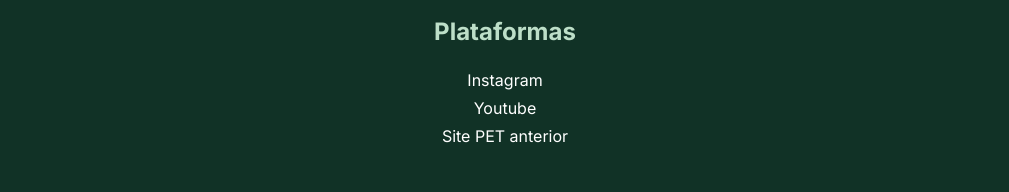
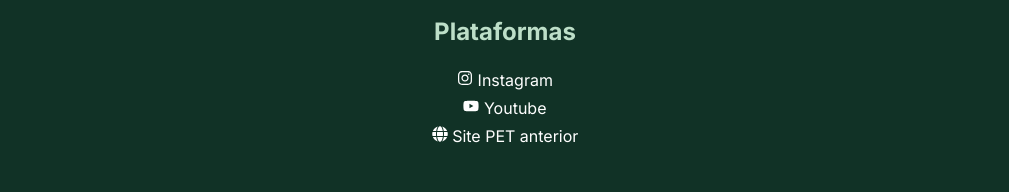
Before and after one commit to petlicbioifsp/homepage-pet-bio, a Next.js app: page / in a window 1280 px wide. Shown: the part 2683-2875 px from the top of the page, without its empty margins (135-1144 px from the left). Built offline with nearby package versions, Linux system fonts and the light colour scheme.

Commit message:
Update digitalPlatforms.tsx

```diff
--- a/src/components/ui/Footer/Subcomponents/Plataformas/digitalPlatforms.tsx
+++ b/src/components/ui/Footer/Subcomponents/Plataformas/digitalPlatforms.tsx
@@ -3,6 +3,16 @@
 import Link from "../../../../Link/Link";
 import useFetchPlataformas from "@/hooks/fetch/useFetchPlataformas";
 import styles from "./digitalPlataforms.module.css";
+
+//importa todos que vai usar
+import { FaInstagram, FaYoutube, FaGlobe } from "react-icons/fa";
+
+// cria um "mapa" de strings -> componente
+const icons = {
+  FaInstagram: FaInstagram,
+  FaYoutube: FaYoutube,
+  FaGlobe: FaGlobe,
+};
 
 export default function DigitalPlatforms() {
   return useFetchPlataformas({
@@ -10,7 +20,9 @@ export default function DigitalPlatforms() {
       <div className={styles.platforms_content}>
         <h3 className={styles.text_section}>Plataformas</h3>
         <ul className={styles.list_platforms}>
-          {plataformas.map((item) => (
+          {plataformas.map((item) => {
+            const Icon = icons[item.icon]; // pega o ícone correto
+            return (
               <li className={styles.link} key={item.id}>
                 <Link
                   className="link"
@@ -18,10 +30,11 @@ export default function DigitalPlatforms() {
                   rel="noreferrer"
                   target="_blank"
                 >
-                {item.nome}
+                  {Icon && <Icon className={styles.icon} />} {item.nome}
                 </Link>
               </li>
-          ))}
+            );
+          })}
         </ul>
       </div>
     ),
```
Lines whose indentation alone changed are shown as unchanged.
